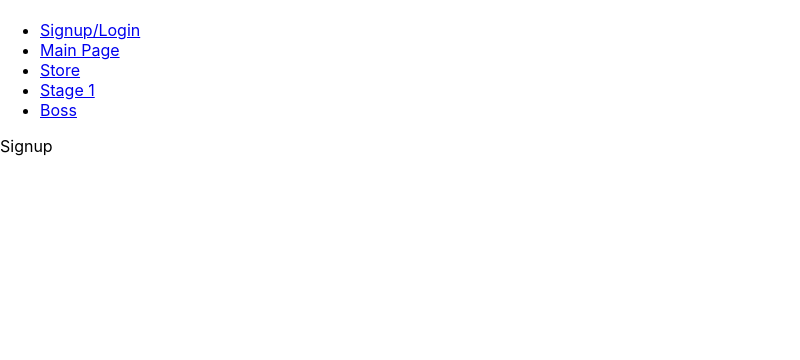
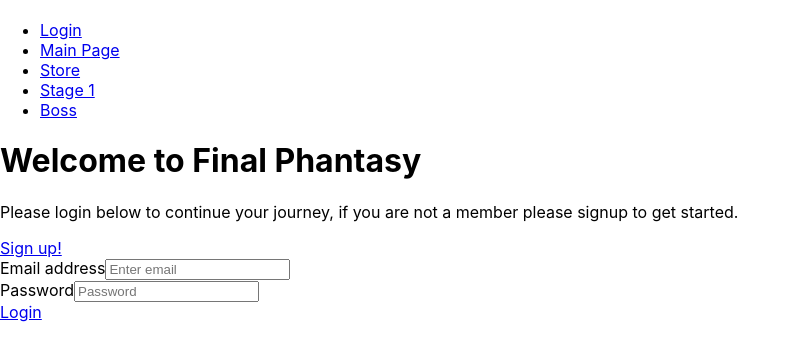
Before and after one commit to korkdaork/FinalPhantasy, a React (Create React App) app in the folder client/: page / in a window 1280 px wide. Shown: the top 360 px of the page, without its empty margins (0-800 px from the left). Built offline with nearby package versions, Linux system fonts and the light colour scheme; the HTML template or start-up script is replaced by a standard one.

Commit message:
created login page and fixed app.js routes

```diff
--- a/client/src/App.js
+++ b/client/src/App.js
@@ -7,13 +7,15 @@ import Main from "./Pages/Main";
 import Store from "./Pages/Store";
 import Stage1 from "./Pages/Stage1";
 import Boss from "./Pages/Boss"
+import Login from "./Pages/Login"
 
 function App() {
   return (
     <Router>
       <Navbar/>
       <Switch>
-        <Route exact path = "/" component = {Signup}/>
+        <Route exact path = "/" component = {Login}/>
+        <Route exact path = "/Login" component = {Login}/>
         <Route exact path = "/Signup" component = {Signup}/>
         <Route exact path = "/Main" component = {Main}/>
         <Route exact path = "/Store" component = {Store}/>
--- /dev/null
+++ b/client/src/Components/Logins/index.js
@@ -0,0 +1,37 @@
+import React from "react";
+import Form from 'react-bootstrap/Form';
+import Button from 'react-bootstrap/Button';
+import Jumbotron from 'react-bootstrap/Jumbotron';
+
+import "./style.css"
+
+function Logins() {
+    return (
+      <div>
+        <Jumbotron>
+        <h1>Welcome to Final Phantasy</h1>
+        <p>
+          Please login below to continue your journey, if you are not a member please
+          signup to get started.
+        </p>
+        <Button href="#">Sign up!</Button>
+      </Jumbotron>
+        <Form>
+            <Form.Group controlId="formBasicEmail">
+                <Form.Label>Email address</Form.Label>
+                <Form.Control type="email" placeholder="Enter email" />
+
+            </Form.Group>
+
+            <Form.Group controlId="formBasicPassword">
+                <Form.Label>Password</Form.Label>
+                <Form.Control type="password" placeholder="Password" />
+            </Form.Group>
+
+            <Button href="#">Login</Button>
+        </Form>
+      </div>
+    );
+}
+
+export default Logins;
--- a/client/src/Components/Navbar/index.js
+++ b/client/src/Components/Navbar/index.js
@@ -2,7 +2,7 @@ import React from "react";
 import "./style.css";
 
 function Navbar(props) {
-    const links = ["Signup/Login", "Main Page", "Store", "Stage 1", "Boss"];
+    const links = ["Login", "Main Page", "Store", "Stage 1", "Boss"];
     const navLinks = links.map(link => {
         return (
             <li><a href={"/" + link}>{link}</a></li>
--- a/client/src/Components/Stores/index.js
+++ b/client/src/Components/Stores/index.js
@@ -21,7 +21,7 @@ function Stores() {
         <p>
           Please purchase what type of weapon, armor and potions you need for battle.
           Whatever you choose, your defeat is inevitible!
-  </p>
+        </p>
       </Jumbotron>
       <CardGroup>
         <Card>
--- /dev/null
+++ b/client/src/Pages/Login.js
@@ -0,0 +1,10 @@
+import React from "react";
+import Logins from "../Components/Logins"
+
+function Login (){
+    return (
+        <Logins/>
+    );
+}
+
+export default Login;
```
Also changed, not shown: client/src/Components/Logins/style.css (added).
